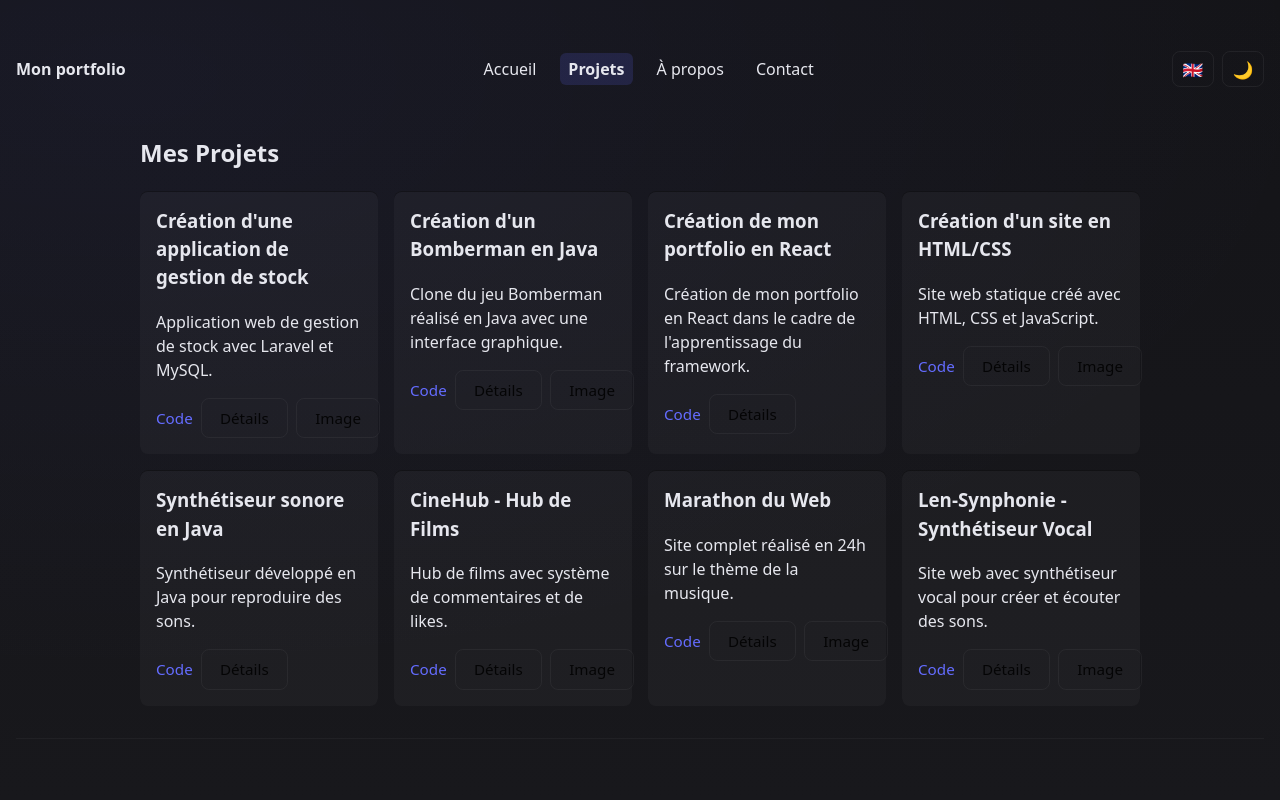
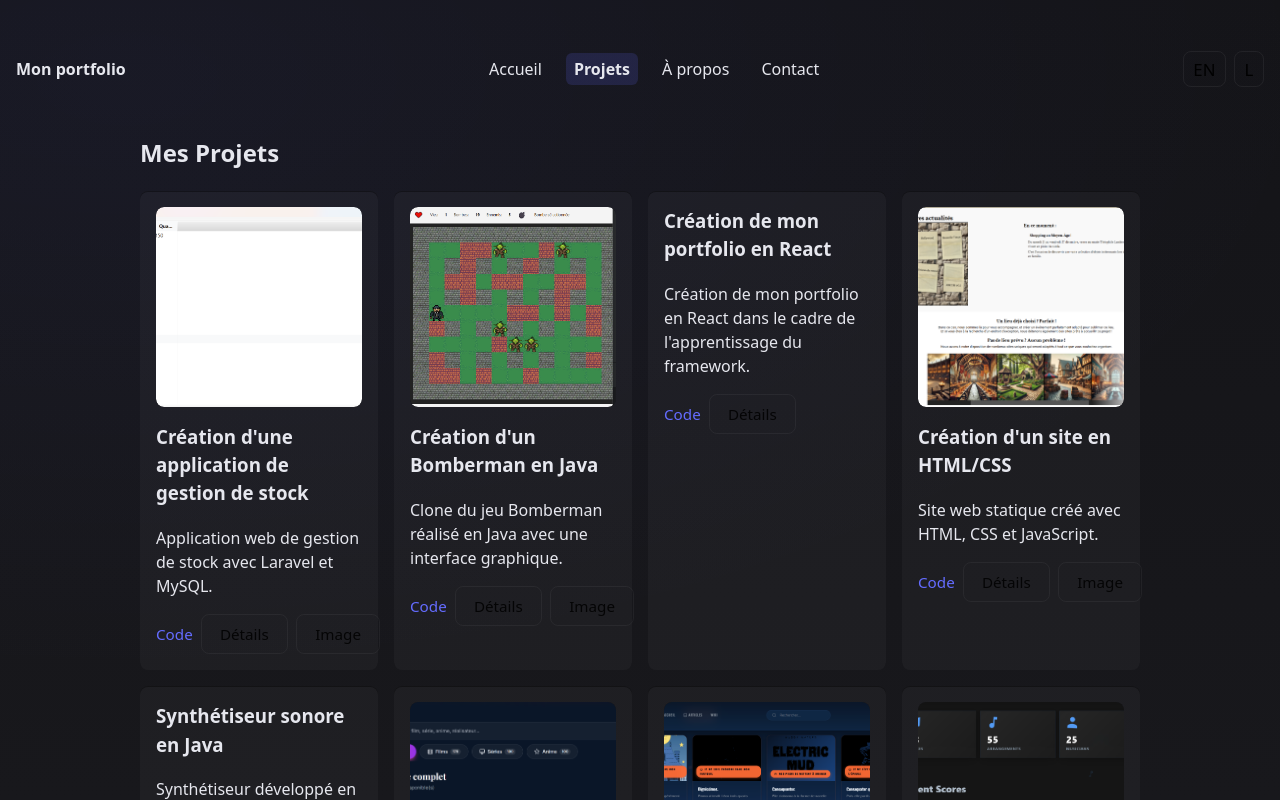
Before and after one commit to OretrO/Porfolio-nathan, a React (Vite) app: page / in a window 1280 px wide. Both pictures are taken after a click on the item "Projets". Shown: the top 800 px of the page. Built offline with nearby package versions, Linux system fonts and the light colour scheme.

Commit message:
ajout des photos dans mes projets

```diff
--- a/src/App.css
+++ b/src/App.css
@@ -173,6 +173,27 @@ body[data-theme="light"] .language-toggle:hover {
 }
 .project-card:hover { transform: translateY(-6px); box-shadow: 0 12px 24px rgba(0,0,0,0.45); transition: transform 220ms, box-shadow 220ms; }
 
+.project-card .project-image {
+  width: 100%;
+  height: 200px;
+  margin-bottom: 1rem;
+  border-radius: 8px;
+  overflow: hidden;
+  background: rgba(0,0,0,0.2);
+}
+
+.project-card .project-image img {
+  width: 100%;
+  height: 100%;
+  object-fit: cover;
+  display: block;
+  transition: transform 0.3s ease;
+}
+
+.project-card:hover .project-image img {
+  transform: scale(1.05);
+}
+
 body[data-theme="light"] .project-card {
   background: rgba(0,0,0,0.03);
   box-shadow: 0 2px 8px rgba(0,0,0,0.08);
@@ -180,6 +201,11 @@ body[data-theme="light"] .project-card {
 }
 body[data-theme="light"] .project-card:hover {
   box-shadow: 0 8px 20px rgba(0,0,0,0.15);
+}
+
+body[data-theme="light"] .project-card .project-image {
+  background: rgba(0,0,0,0.05);
+  border: 1px solid rgba(0,0,0,0.1);
 }
 
 .project-actions {
--- a/src/components/layout/Navbar.jsx
+++ b/src/components/layout/Navbar.jsx
@@ -29,10 +29,10 @@ export default function Navbar({ current = 'home', onNavigate, theme = 'dark', o
 
       <div className="nav-actions">
         <button className="language-toggle" onClick={toggleLanguage} aria-label="Changer la langue">
-          {language === 'fr' ? '🇬🇧' : '🇫🇷'}
+          {language === 'fr' ? 'EN' : 'FR'}
         </button>
         <button className="theme-toggle" onClick={onToggleTheme} aria-label="Basculer le thème">
-          {theme === 'dark' ? '🌙' : '☀️'}
+          {theme === 'dark' ? 'L' : 'N'}
         </button>
       </div>
     </header>
--- a/src/components/projects/Projects.jsx
+++ b/src/components/projects/Projects.jsx
@@ -57,6 +57,7 @@ export default function Projects({ onSelectProject }) {
                 { name: 'HTML' },
                 { name: 'Git' },
                 { name: 'GitLab' },
+                { name: 'JavaScript' },
             ],
             link: "https://github.com/OretrO/Porfolio-nathan",
             image: null
@@ -157,6 +158,11 @@ export default function Projects({ onSelectProject }) {
             <div className="projects-grid">
                 {projects.map((p) => (
                     <article key={p.id} className="project-card">
+                        {p.image && (
+                            <div className="project-image">
+                                <img src={p.image} alt={p.title} />
+                            </div>
+                        )}
                         <h3>{p.title}</h3>
                         <p>{p.description}</p>
                         <div className="project-actions">
```
